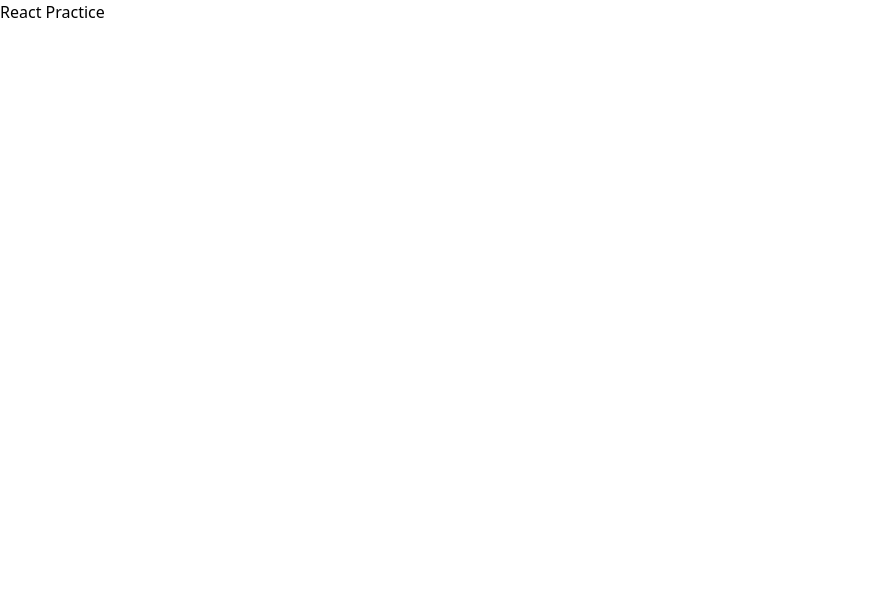
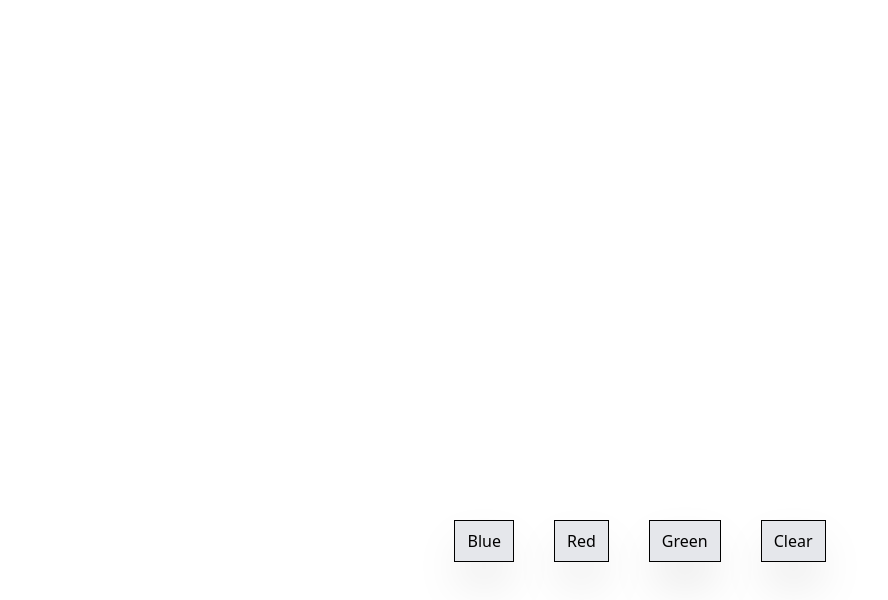
Before and after one commit to abhishekps-ariel/react-practice, a React (Vite) app: page / in a window 1280 px wide. Shown: the top 600 px of the page, without its empty margins (0-888 px from the left). Built offline with nearby package versions, Linux system fonts and the light colour scheme.

Commit message:
background color changer

```diff
--- a/src/App.jsx
+++ b/src/App.jsx
@@ -1,9 +1,19 @@
-import React from 'react'
+import React, { useState } from 'react'
 
 function App() {
+
+  const [bgColor, setBgColor]=useState('white')
+
   return (
     <>
-    <div>React Practice</div>
+    <div className=' bg-white h-screen w-screen flex justify-center' style={{backgroundColor:bgColor}}>
+      <div className=' mt-130 absolute flex flex-wrap gap-10'>
+        <button className=' bg-gray-200 border shadow-2xl px-3 py-2 cursor-pointer' onClick={()=>setBgColor('blue')}>Blue</button>
+        <button className=' bg-gray-200 border shadow-2xl px-3 py-2 cursor-pointer' onClick={()=>setBgColor('red')}>Red</button>
+        <button className=' bg-gray-200 border shadow-2xl px-3 py-2 cursor-pointer' onClick={()=>setBgColor('green')}>Green</button>
+        <button className=' bg-gray-200 border shadow-2xl px-3 py-2 cursor-pointer' onClick={()=>setBgColor('White')}>Clear</button>
+      </div>
+    </div>
     </>
   )
 }
```
